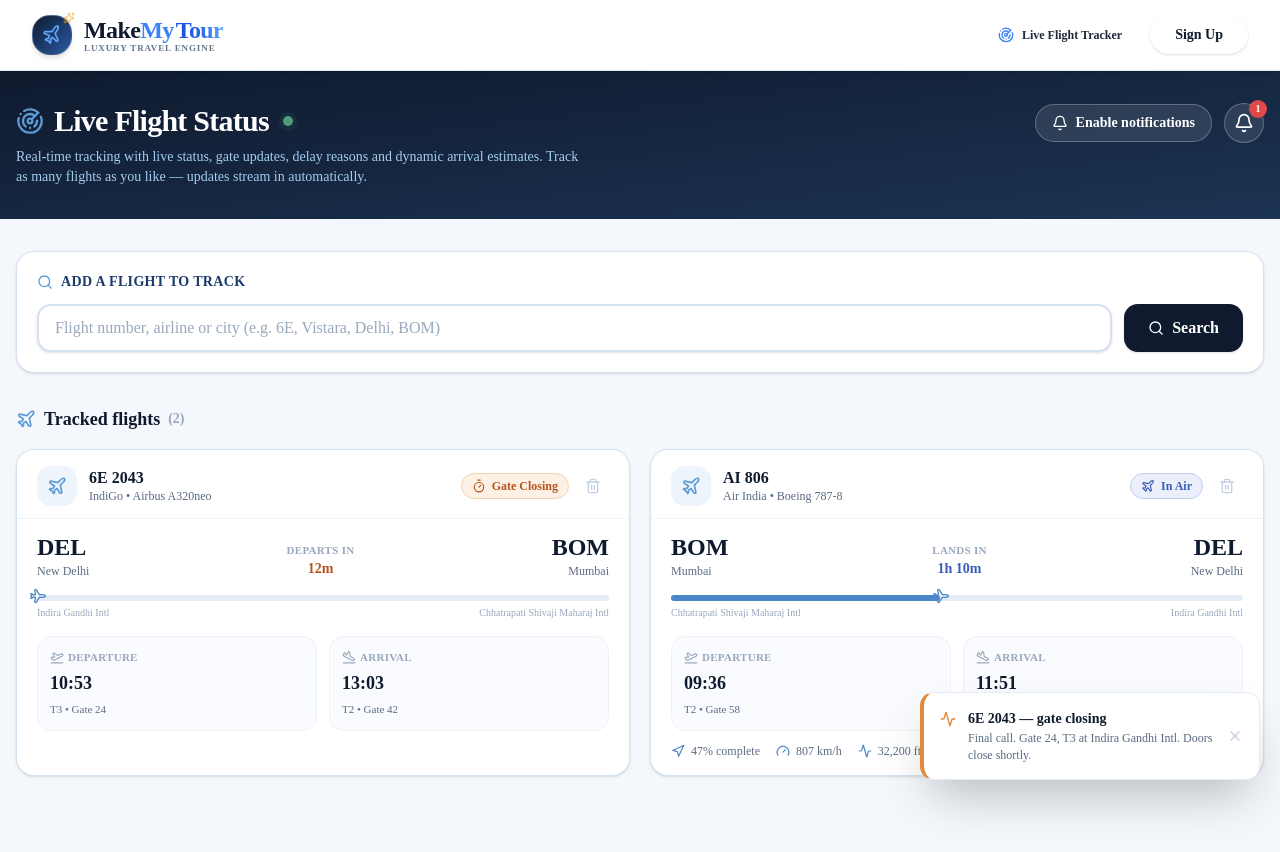
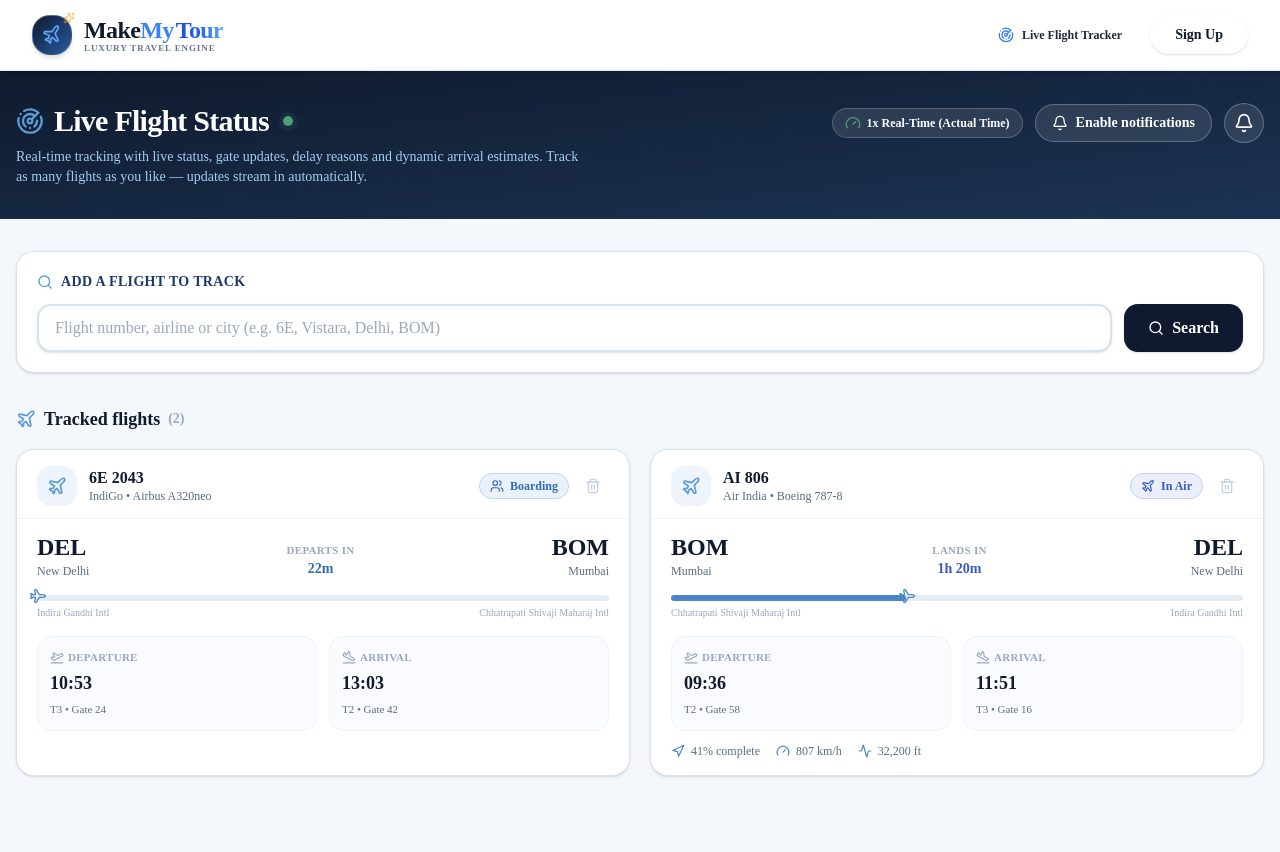
Before and after one commit to shagun201104/makemytrip, a Next.js app in the folder makemytour/: page /flight-status in a window 1280 px wide. Shown: the top 852 px of the page. Built offline with nearby package versions, Linux system fonts and the light colour scheme.

Commit message:
Calibrate live flight status tracking speed to 1x Real-Time (actual time-to-time scale)

```diff
--- a/makemytour/app/flight-status/page.tsx
+++ b/makemytour/app/flight-status/page.tsx
@@ -169,7 +169,13 @@
               </p>
             </div>
 
-            <div className="flex items-center gap-3">
+            <div className="flex flex-wrap items-center gap-3">
+              {/* speed mode indicator */}
+              <div className="flex items-center gap-1.5 bg-white/10 border border-white/20 px-3 py-1.5 rounded-full text-xs font-semibold text-white">
+                <Gauge className="w-4 h-4 text-[#4f9c7f]" />
+                <span>1x Real-Time (Actual Time)</span>
+              </div>
+
               {/* push toggle */}
               <button
                 onClick={enablePush}
--- a/makemytour/app/lib/flightStatusApi.ts
+++ b/makemytour/app/lib/flightStatusApi.ts
@@ -77,7 +77,7 @@
 type Listener = (payload: { flights: LiveFlight[]; events: StatusEvent[] }) => void;
 
 // --- tuning ------------------------------------------------------------------
-const SIM_SPEED = 120; // 1 real second ≈ 2 simulated minutes (watchable demo)
+let currentSimSpeed = 1; // 1x Real-Time (1 real second = 1 real second) as requested by user
 const TICK_MS = 2000; // engine tick cadence
 const MIN = 60_000; // one minute in ms
 
@@ -280,7 +280,18 @@
   }
 
   private simNow(): number {
-    return this.anchor + (Date.now() - this.realStart) * SIM_SPEED;
+    return this.anchor + (Date.now() - this.realStart) * currentSimSpeed;
+  }
+
+  setSimSpeed(speed: number) {
+    const now = Date.now();
+    this.anchor = this.simNow();
+    this.realStart = now;
+    currentSimSpeed = speed;
+  }
+
+  getSimSpeed(): number {
+    return currentSimSpeed;
   }
 
   // Public accessor to the accelerated simulation clock (for live countdowns).
```
